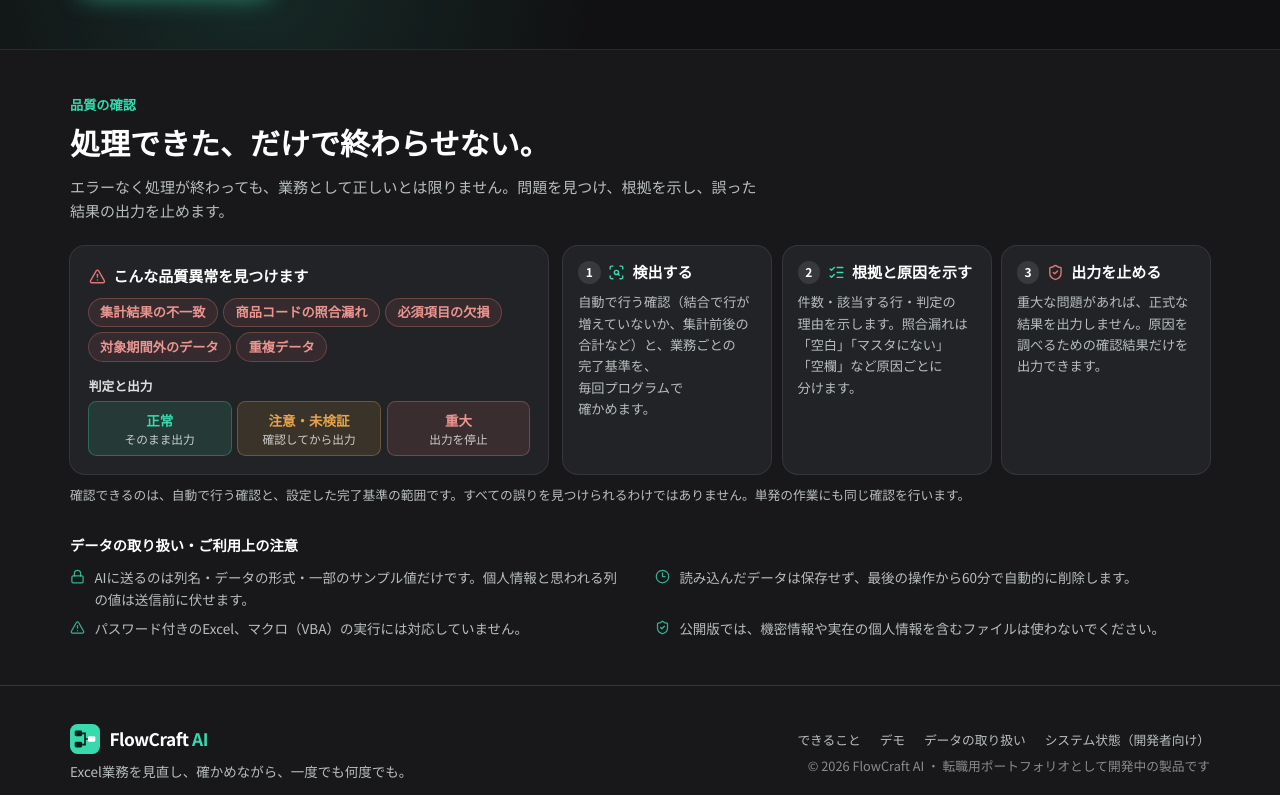
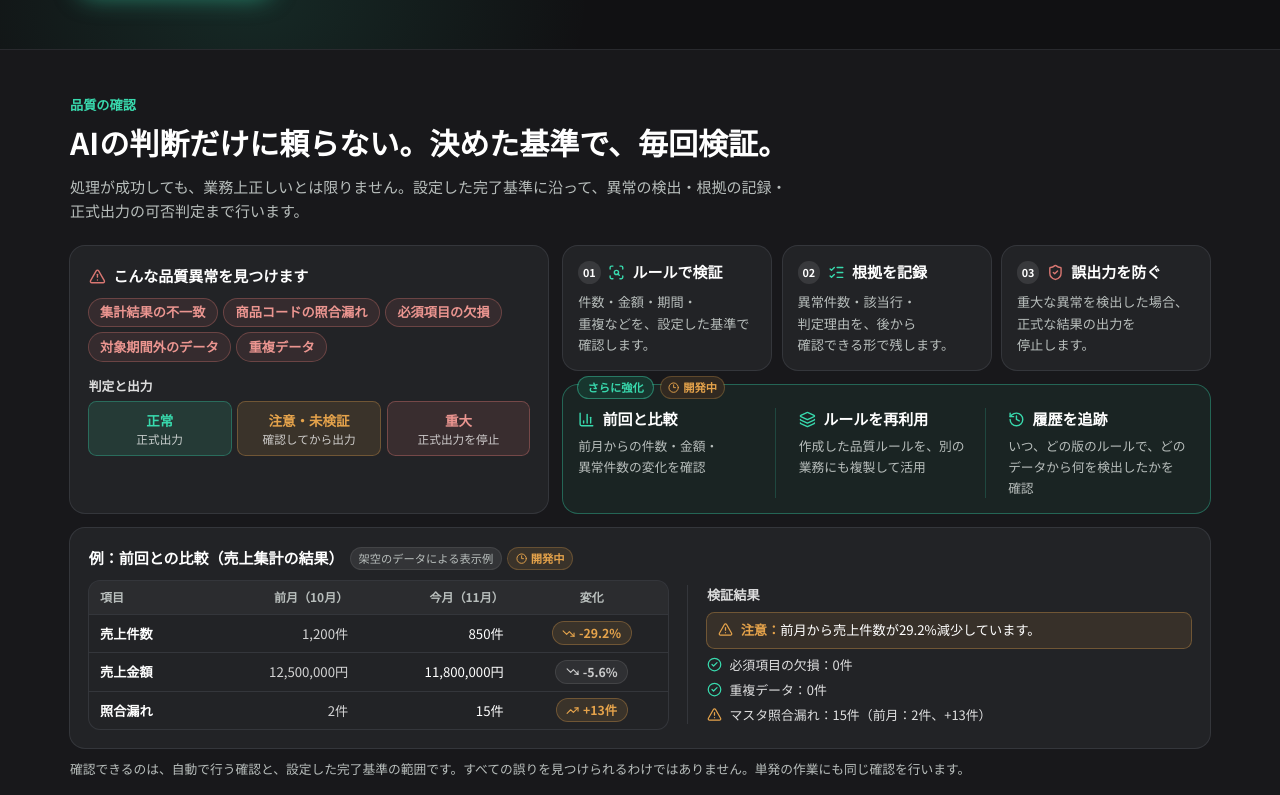
Before and after one commit to yukon2051-byteyu/FlowCraft_AI, a React (Vite) app in the folder frontend/: page / in a window 1280 px wide. Shown: the part 3525-4320 px from the top of the page. Built offline with nearby package versions, Linux system fonts and the light colour scheme.

Commit message:
TOP quality section: rule-based verification copy, upcoming quality features (in development), sample comparison
Co-Authored-By: Claude Opus 5.5 <noreply@anthropic.com>

```diff
--- a/frontend/src/content/featureStatus.ts
+++ b/frontend/src/content/featureStatus.ts
@@ -27,6 +27,12 @@ export const FEATURE_STATUS = {
   stepReuse: 'in_development',
   /** 品質検証の結果表示 */
   quality: 'available',
+  /** 品質MVP：前回実行との比較（docs/quality-mvp-design.md） */
+  previousCompare: 'in_development',
+  /** 品質MVP：品質ルールの複製・再利用 */
+  ruleReuse: 'in_development',
+  /** 品質MVP：品質検証の履歴（どの版のルールで、どのデータを検証したか） */
+  qualityHistory: 'in_development',
   /** デモ */
   demo: 'available',
   /** デモの案件（M1-2：データと作業手順を作成済み） */
--- a/frontend/src/pages/TopPage.tsx
+++ b/frontend/src/pages/TopPage.tsx
@@ -1,6 +1,11 @@
 import {
   Building2,
   ArrowRight,
+  ChartColumn,
+  History,
+  Layers,
+  TrendingDown,
+  TrendingUp,
   Cloud,
   Monitor,
   CalendarClock,
@@ -39,7 +44,7 @@ import { DevBadge } from '../components/ui/DevBadge'
 /*
  * TOPページ（全面改修：新しい製品コンセプト）
  * 伝えること：①その作業は本当に必要か ②不要な作業は減らし、必要な作業は効率化する ③処理して終わりではなく、結果の正しさまで確認する
- * 構成：ヒーロー → FlowCraft AIの6つの特徴 → 自動化だけでは終わらない（4つの段階）→ デモ → 自分のExcelで試す → 処理できた、だけで終わらせない
+ * 構成：ヒーロー → FlowCraft AIの6つの特徴 → 自動化だけでは終わらない（4つの段階）→ デモ → 自分のExcelで試す → 品質の確認
  * 未実装の機能には「開発中」を表示する（content/featureStatus.ts で一元管理）。
  */
 export default function TopPage() {
@@ -684,23 +689,37 @@ function TryOwnExcel() {
   )
 }
 
-/* ================= 処理できた、だけで終わらせない ================= */
+/* ================= 品質の確認（決めた基準で、毎回検証） ================= */
 
 /** 見つける品質異常の例（コーラル＝異常・リスク） */
 const ANOMALIES = ['集計結果の不一致', '商品コードの照合漏れ', '必須項目の欠損', '対象期間外のデータ', '重複データ']
 
-/** 見つけてから止めるまで */
+/** 決めた基準で検証してから出力するまで */
 const TRUST_FLOW: { icon: LucideIcon; title: string; body: string }[] = [
-  { icon: ScanSearch, title: '検出する', body: '自動で行う確認（結合で行が増えていないか、集計前後の合計など）と、業務ごとの完了基準を、毎回プログラムで確かめます。' },
-  { icon: ListChecks, title: '根拠と原因を示す', body: '件数・該当する行・判定の理由を示します。照合漏れは「空白」「マスタにない」「空欄」など原因ごとに分けます。' },
-  { icon: ShieldCheck, title: '出力を止める', body: '重大な問題があれば、正式な結果を出力しません。原因を調べるための確認結果だけを出力できます。' },
+  { icon: ScanSearch, title: 'ルールで検証', body: '件数・金額・期間・重複などを、設定した基準で確認します。' },
+  { icon: ListChecks, title: '根拠を記録', body: '異常件数・該当行・判定理由を、後から確認できる形で残します。' },
+  { icon: ShieldCheck, title: '誤出力を防ぐ', body: '重大な異常を検出した場合、正式な結果の出力を停止します。' },
 ]
 
 /** 判定の色（ページ全体で同じ意味） */
 const VERDICTS: { label: string; note: string; cls: string }[] = [
-  { label: '正常', note: 'そのまま出力', cls: 'bg-mint/12 text-mint ring-mint/40' },
+  { label: '正常', note: '正式出力', cls: 'bg-mint/12 text-mint ring-mint/40' },
   { label: '注意・未検証', note: '確認してから出力', cls: 'bg-warning/12 text-warning ring-warning/40' },
-  { label: '重大', note: '出力を停止', cls: 'bg-kaizen/12 text-kaizen-text ring-kaizen/45' },
+  { label: '重大', note: '正式出力を停止', cls: 'bg-kaizen/12 text-kaizen-text ring-kaizen/45' },
+]
+
+/** 品質検証の強化（品質MVP）。完成するまで「開発中」 */
+const QUALITY_PLUS: { icon: LucideIcon; title: string; body: string; feature: FeatureKey }[] = [
+  { icon: ChartColumn, title: '前回と比較', body: '前月からの件数・金額・異常件数の変化を確認', feature: 'previousCompare' },
+  { icon: Layers, title: 'ルールを再利用', body: '作成した品質ルールを、別の業務にも複製して活用', feature: 'ruleReuse' },
+  { icon: History, title: '履歴を追跡', body: 'いつ、どの版のルールで、どのデータから何を検出したかを確認', feature: 'qualityHistory' },
+]
+
+/** 前回との比較の表示例（架空のデータ。実際の実行結果ではない） */
+const SAMPLE_COMPARE: { item: string; before: string; after: string; change: string; flagged: boolean; dir: 'down' | 'up' }[] = [
+  { item: '売上件数', before: '1,200件', after: '850件', change: '-29.2%', flagged: true, dir: 'down' },
+  { item: '売上金額', before: '12,500,000円', after: '11,800,000円', change: '-5.6%', flagged: false, dir: 'down' },
+  { item: '照合漏れ', before: '2件', after: '15件', change: '+13件', flagged: true, dir: 'up' },
 ]
 
 const CAUTIONS: { icon: LucideIcon; text: string }[] = [
@@ -711,11 +730,16 @@ const CAUTIONS: { icon: LucideIcon; text: string }[] = [
 ]
 
 function Trust() {
+  const plusAllInDev = QUALITY_PLUS.every((q) => !isAvailable(q.feature))
   return (
     <section id="trust" className="scroll-mt-16 border-t border-edge/60 bg-nav">
       <div className="mx-auto max-w-7xl px-4 py-10 sm:px-8 lg:py-12">
         <div className="flex flex-wrap items-end justify-between gap-3">
-          <SectionHeading eyebrow="品質の確認" title="処理できた、だけで終わらせない。" lead="エラーなく処理が終わっても、業務として正しいとは限りません。問題を見つけ、根拠を示し、誤った結果の出力を止めます。" />
+          <SectionHeading
+            eyebrow="品質の確認"
+            title="AIの判断だけに頼らない。決めた基準で、毎回検証。"
+            lead="処理が成功しても、業務上正しいとは限りません。設定した完了基準に沿って、異常の検出・根拠の記録・正式出力の可否判定まで行います。"
+          />
           <DevBadge feature="quality" className="mb-1" />
         </div>
         <div className="mt-6 grid gap-4 lg:grid-cols-[minmax(0,0.85fr)_minmax(0,1.15fr)]">
@@ -741,18 +765,108 @@ function Trust() {
               ))}
             </ul>
           </div>
-          <ol className="grid gap-3 sm:grid-cols-3" aria-label="見つけてから止めるまで">
+          <div className="flex flex-col gap-4">
+            <ol className="grid gap-3 sm:grid-cols-3" aria-label="決めた基準で検証してから出力するまで">
               {TRUST_FLOW.map((t, i) => (
                 <li key={t.title} className="rounded-2xl bg-panel p-4 ring-1 ring-edge">
                   <p className="flex items-center gap-2 font-bold text-white">
-                  <span className="grid size-6 place-items-center rounded-full bg-white/10 text-[0.8rem]">{i + 1}</span>
-                  <t.icon className={`size-4.5 ${i === 2 ? 'text-kaizen' : 'text-mint'}`} aria-hidden />
+                    <span className="grid size-6 shrink-0 place-items-center rounded-full bg-white/10 text-[0.72rem] tabular-nums">{String(i + 1).padStart(2, '0')}</span>
+                    <t.icon className={`size-4.5 shrink-0 ${i === 2 ? 'text-kaizen' : 'text-mint'}`} aria-hidden />
                     {t.title}
                   </p>
                   <p className="mt-2 text-[0.88rem] leading-relaxed text-subtle">{t.body}</p>
                 </li>
               ))}
             </ol>
+            {/* 品質MVPで追加する3つの機能（完成するまで「開発中」。featureStatus.ts で切り替える） */}
+            <div className="relative flex-1 rounded-2xl bg-mint/6 px-4 pt-6 pb-4 ring-1 ring-mint/40" role="region" aria-label="品質検証のさらなる強化">
+              <span className="absolute -top-2.5 left-4 flex items-center gap-2">
+                <span className="rounded-full bg-[#17362E] px-2.5 py-0.5 text-[0.75rem] font-bold text-mint ring-1 ring-mint/50">さらに強化</span>
+                {/* 3つとも開発中のあいだは、バッジを1つにまとめる（一部が完成したら、項目ごとに出す） */}
+                {plusAllInDev && (
+                  <span className="rounded-full bg-nav">
+                    <DevBadge feature="previousCompare" />
+                  </span>
+                )}
+              </span>
+              <ul className="grid gap-3 sm:grid-cols-3 sm:divide-x sm:divide-mint/20">
+                {QUALITY_PLUS.map((q) => (
+                  <li key={q.title} className="sm:px-3 sm:first:pl-0 sm:last:pr-0">
+                    <p className="flex flex-wrap items-center gap-x-2 gap-y-1 font-bold text-white">
+                      <q.icon className="size-4.5 shrink-0 text-mint" aria-hidden />
+                      {q.title}
+                      {!plusAllInDev && <DevBadge feature={q.feature} />}
+                    </p>
+                    <p className="mt-1.5 text-[0.85rem] leading-relaxed text-subtle">{q.body}</p>
+                  </li>
+                ))}
+              </ul>
+            </div>
+          </div>
+        </div>
+
+        {/* 前回との比較の表示例。架空のデータで、実際の実行結果ではないことを明示する */}
+        <div className="mt-4 rounded-2xl bg-panel p-5 ring-1 ring-edge" role="region" aria-label="前回との比較の表示例">
+          <div className="flex flex-wrap items-center gap-2">
+            <p className="font-bold text-white">例：前回との比較（売上集計の結果）</p>
+            <span className="rounded-full bg-white/8 px-2 py-0.5 text-[0.75rem] text-subtle ring-1 ring-white/15">架空のデータによる表示例</span>
+            <DevBadge feature="previousCompare" />
+          </div>
+          <div className="mt-3 grid gap-5 lg:grid-cols-[minmax(0,1.15fr)_minmax(0,1fr)] lg:items-center">
+            <table className="w-full overflow-hidden rounded-xl text-[0.88rem] ring-1 ring-edge">
+              <thead className="bg-white/4 text-[0.8rem] text-subtle">
+                <tr>
+                  <th className="px-3 py-2 text-left font-bold">項目</th>
+                  <th className="px-3 py-2 text-right font-bold">前月（10月）</th>
+                  <th className="px-3 py-2 text-right font-bold">今月（11月）</th>
+                  <th className="px-3 py-2 text-center font-bold">変化</th>
+                </tr>
+              </thead>
+              <tbody>
+                {SAMPLE_COMPARE.map((r) => (
+                  <tr key={r.item} className="border-t border-edge">
+                    <td className="px-3 py-2 font-bold text-white">{r.item}</td>
+                    <td className="px-3 py-2 text-right text-white/80 tabular-nums">{r.before}</td>
+                    <td className="px-3 py-2 text-right text-white tabular-nums">{r.after}</td>
+                    <td className="px-3 py-2 text-center">
+                      {/* 注意すべき変化だけを色で強調する（正常な増減は強調しない） */}
+                      <span
+                        className={`inline-flex items-center gap-1 rounded-full px-2.5 py-0.5 text-[0.82rem] font-bold tabular-nums ring-1 ${
+                          r.flagged ? 'bg-warning/12 text-warning ring-warning/40' : 'bg-white/6 text-white/75 ring-white/15'
+                        }`}
+                      >
+                        {r.dir === 'down' ? <TrendingDown className="size-3.5" aria-hidden /> : <TrendingUp className="size-3.5" aria-hidden />}
+                        {r.change}
+                      </span>
+                    </td>
+                  </tr>
+                ))}
+              </tbody>
+            </table>
+            <div className="lg:border-l lg:border-edge lg:pl-5">
+              <p className="text-[0.88rem] font-bold text-white/85">検証結果</p>
+              <p className="mt-2 flex items-start gap-2 rounded-lg bg-warning/10 px-3 py-2 text-[0.88rem] text-white ring-1 ring-warning/40">
+                <TriangleAlert className="mt-0.5 size-4 shrink-0 text-warning" aria-hidden />
+                <span>
+                  <b className="text-warning">注意：</b>前月から売上件数が29.2%減少しています。
+                </span>
+              </p>
+              <ul className="mt-2 space-y-1.5 text-[0.86rem] text-white/85">
+                <li className="flex items-center gap-2">
+                  <CircleCheck className="size-4 shrink-0 text-mint" aria-hidden />
+                  必須項目の欠損：0件
+                </li>
+                <li className="flex items-center gap-2">
+                  <CircleCheck className="size-4 shrink-0 text-mint" aria-hidden />
+                  重複データ：0件
+                </li>
+                <li className="flex items-center gap-2">
+                  <TriangleAlert className="size-4 shrink-0 text-warning" aria-hidden />
+                  マスタ照合漏れ：15件（前月：2件、+13件）
+                </li>
+              </ul>
+            </div>
+          </div>
         </div>
         <p className="mt-3 text-[0.85rem] text-subtle">
           確認できるのは、自動で行う確認と、設定した完了基準の範囲です。すべての誤りを見つけられるわけではありません。単発の作業にも同じ確認を行います。
```
Lines whose indentation alone changed are shown as unchanged.
